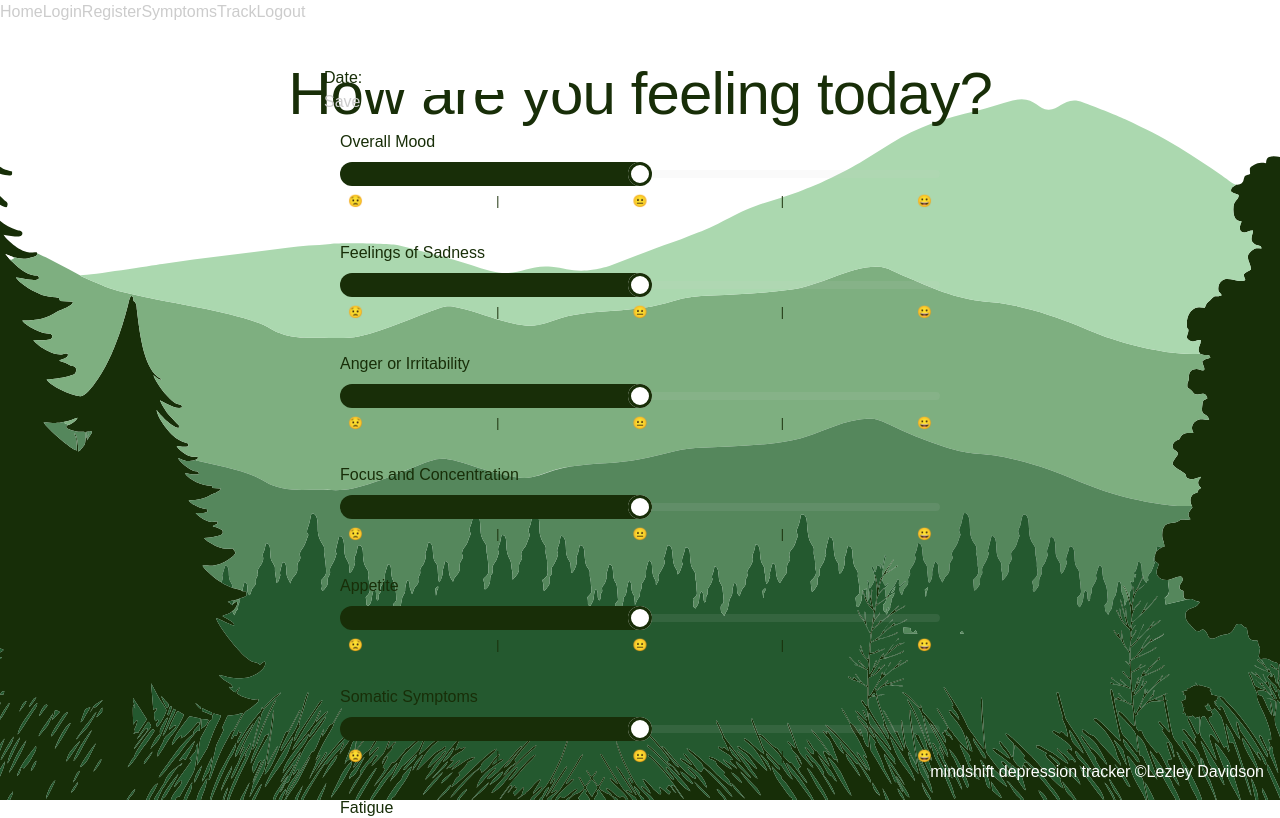
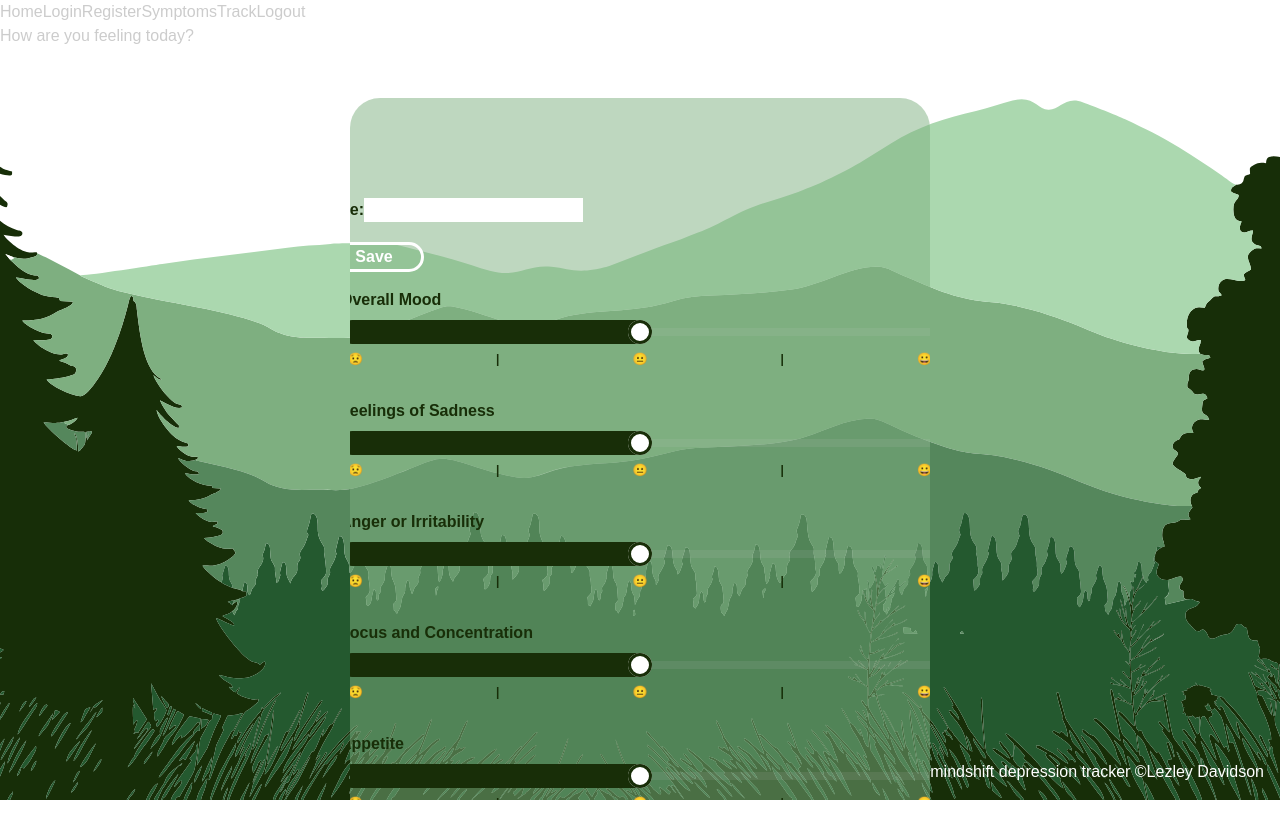
Before and after one commit to lezleyfaye/next-js-mindshift, a Next.js app: page /symptoms in a window 1280 px wide. Shown: the top 818 px of the page. Built offline with nearby package versions, Linux system fonts and the light colour scheme; a web font is replaced by a local one.

Commit message:
Added CSS styling to symptoms

```diff
--- a/app/layout.module.scss
+++ b/app/layout.module.scss
@@ -5,6 +5,8 @@
   background-position: center bottom;
   background-attachment: fixed;
   height: 100vh;
+  min-height: 100vh;
+  overflow: auto;
 }
 
 .footer {
--- a/app/symptoms/Symptoms.tsx
+++ b/app/symptoms/Symptoms.tsx
@@ -99,7 +99,7 @@ export default function SymptomsPage() {
               dateFormat="dd/MM/yyyy"
             />
           </div>
-          <button onClick={handleSave} type="submit">
+          <button className={styles.button} onClick={handleSave} type="submit">
             Save
           </button>
           <div>
--- a/app/symptoms/symptoms.module.scss
+++ b/app/symptoms/symptoms.module.scss
@@ -3,26 +3,44 @@
   flex-direction: column;
   align-items: center;
   justify-content: center;
-  // overflow: auto;
-  max-height: 100vh;
+  overflow-y: auto;
+  height: auto;
+  margin: 50px 350px;
+  border-radius: 30px;
+  padding: 80px 0;
+  background-color: rgb(126, 175, 128, 0.5);
+
+  h1 {
+    padding-bottom: 40px;
+    font-style: normal;
+    font-weight: 400;
+    font-size: 50px;
+    line-height: 80px;
+    text-align: center;
+    letter-spacing: -0.015em;
+    color: #182e08;
+  }
+
+  h2 {
+    font-weight: 600;
+  }
+
+  p {
+    text-align: center;
+    padding: 0 100px 20px 100px;
+    font-size: 18px;
+    color: #182e08;
+    font-weight: 600;
+  }
 }
 
-// .form {
-//   display: flex;
-//   flex-wrap: wrap;
-//   justify-content: center;
-
-// }
-
-.header {
-  padding-top: 30px;
-  font-style: normal;
-  font-weight: 400;
-  font-size: 60px;
-  line-height: 80px;
-  text-align: center;
-  letter-spacing: -0.015em;
-  color: #182e08;
+.button {
+  border: solid 3px;
+  color: #fff;
+  font-weight: 600;
+  width: 100px;
+  height: 30px;
+  border-radius: 15px;
 }
 
 .section {
@@ -42,8 +60,12 @@
 
 .bar {
   color: #182e08;
+  font-weight: 600;
 }
 
 .calendar {
   color: #182e08;
+  font-weight: 600;
+  padding: 20px 0px;
+  border-radius: 15px;
 }
```
